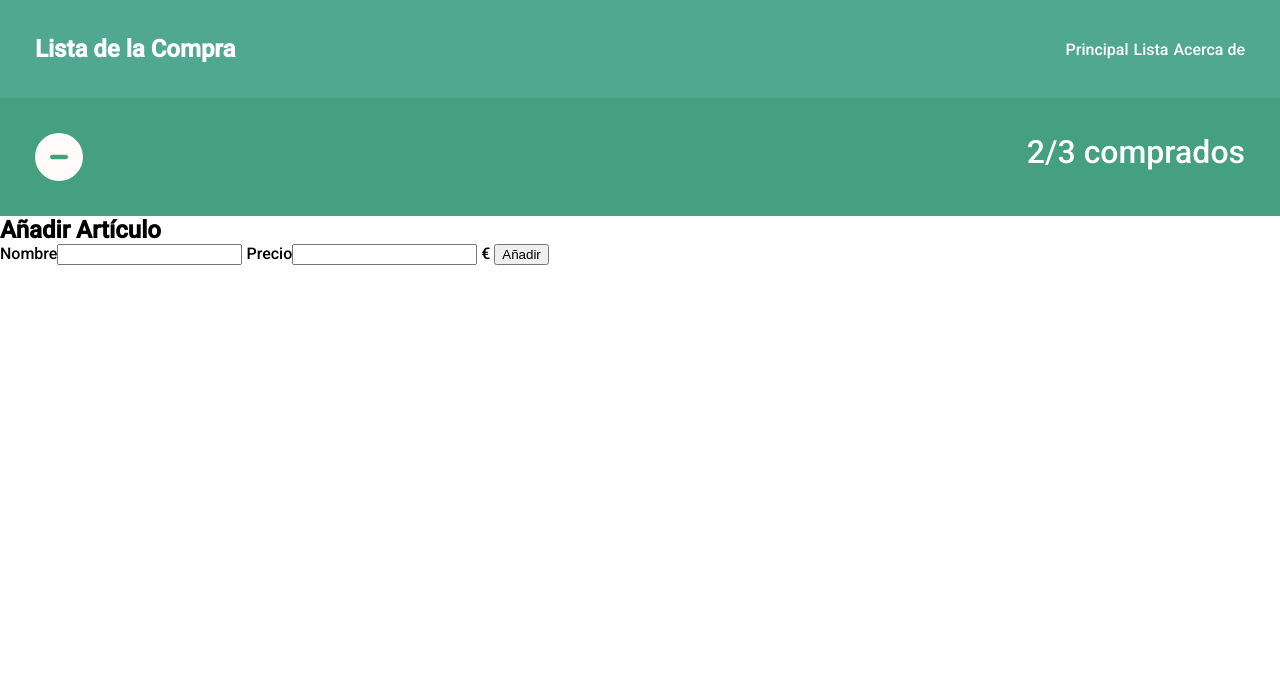
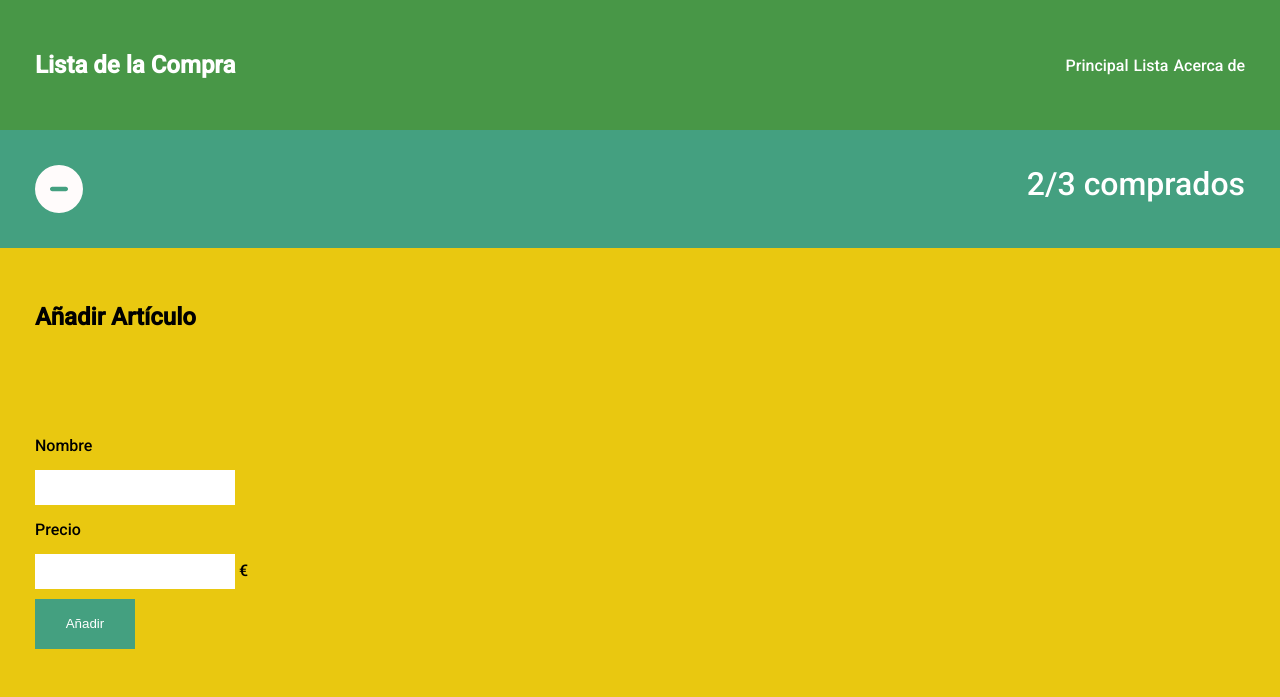
Before and after one commit to fjgrande/202309-w4ch3-francisco-grande, a plain HTML site: page index.html in a window 1280 px wide. Drawn offline with Linux system fonts and the light colour scheme.

Commit message:
Add styles for new  form in index.html

```diff
--- a/styles/styles.css
+++ b/styles/styles.css
@@ -10,15 +10,13 @@
   --secundario-color: #44a080;
 }
 
-a {
-  text-decoration: none;
-  color: inherit;
+body {
+  margin: 0;
+  background-color: #e9c810;
 }
 
-h1,
-h2,
-body {
-  margin: 0;
+h1 {
+  font-size: 1.5rem;
 }
 
 ul {
@@ -27,8 +25,9 @@ ul {
   margin: 0;
 }
 
-h1 {
-  font-size: 1.5rem;
+a {
+  text-decoration: none;
+  color: inherit;
 }
 
 nav > ul {
@@ -39,6 +38,30 @@ nav > ul {
 
 img {
   width: 3rem;
+}
+
+main h2 {
+  padding: 35px;
+}
+
+form label {
+  padding: 15px 0;
+}
+
+form input {
+  border: 0;
+  padding: 10px;
+  width: 200px;
+}
+
+button {
+  margin: 10px 0;
+  padding: 10px;
+  background-color: var(--secundario-color);
+  color: #fff;
+  border: none;
+  width: 100px;
+  height: 50px;
 }
 
 .header-container {
@@ -58,3 +81,10 @@ img {
   padding: 35px;
   color: #fff;
 }
+
+.form {
+  padding: 35px;
+  display: flex;
+  flex-direction: column;
+  width: 40%;
+}
```
